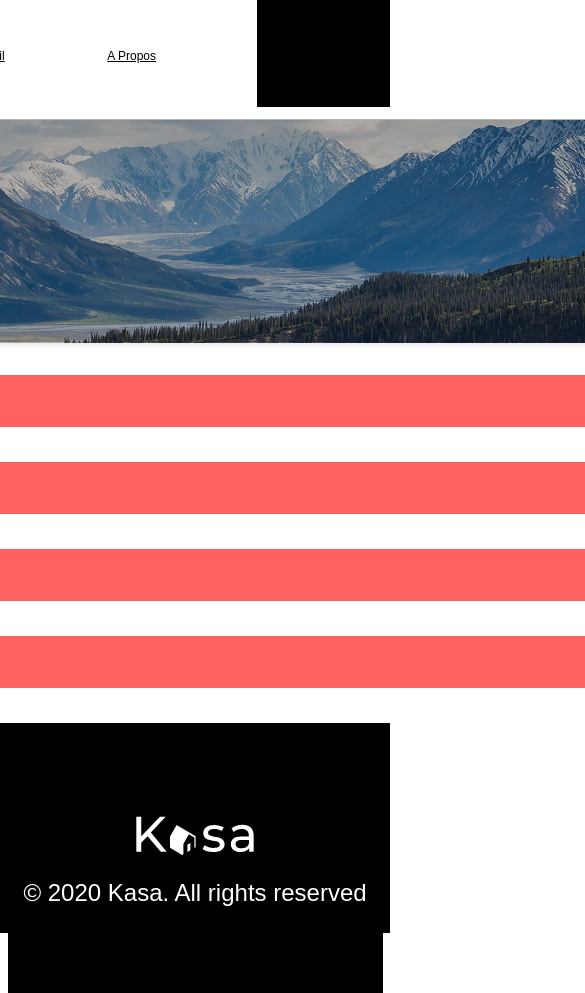
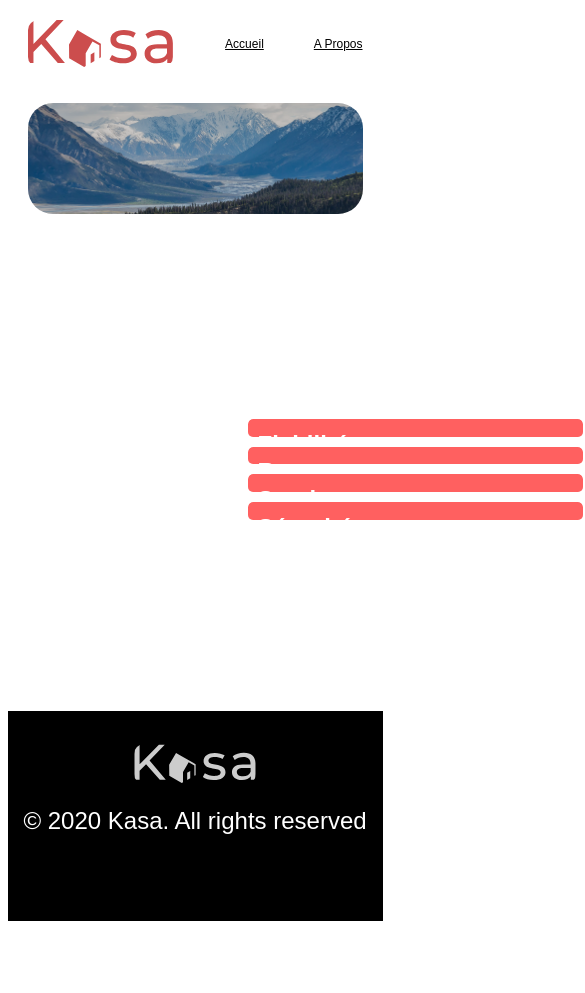
Before and after one commit to viejofacha/Kasa-API, a React (Vite) app in the folder my-react-app/: page /about in a window 390 px wide. Shown: the top 993 px of the page, 585 px wide, since content can reach past the window. After the commit the page ends 921 px from the top, so only its background shows below. Built offline with nearby package versions, Linux system fonts and the light colour scheme.

Commit message:
Feat: Correction d'un logement

```diff
--- a/my-react-app/src/App.css
+++ b/my-react-app/src/App.css
@@ -1,12 +1,13 @@
 #root {
   display: flex;
   justify-content: center;
-  /* max-width: 1440px; */
   margin: 0 auto;
   padding: 2rem;
   text-align: center;
+  @media screen and (max-width: 768px) {
+    height: 9000px;
 }
-
+}
 .logo {
   height: 6em;
   padding: 1.5em;
--- a/my-react-app/src/components/Collapse/collapse.css
+++ b/my-react-app/src/components/Collapse/collapse.css
@@ -5,8 +5,6 @@
   overflow: hidden;
   max-width: 1240px;
   width: 85%;
-  @media screen and (max-width: 768px) {
-    width: 100%;
 }
 .headCollapse {
   background: #ff6060;
@@ -21,9 +19,7 @@
   padding-left: 10px;
   padding-right: 10px;
   cursor: pointer;
-    @media screen and (max-width: 768px) {
-      /* height: 30px; */
-    }
+
   h3 {
     font-family: Arial, Helvetica, sans-serif;
     font-weight: 700;
@@ -31,7 +27,7 @@
     line-height: 143%;
     letter-spacing: 0%;
     vertical-align: middle;
-      color:white;
+    color: white;
   }
 
   .arrow {
@@ -39,10 +35,6 @@
     transition: transform 0.4s ease;
     height: 24px;
     width: 24px;
-      @media screen and (max-width: 768px) {
-        height: 18px;
-        width: 18px;
-      }
     &.down {
       transform: rotate(-180deg);
     }
@@ -65,13 +57,38 @@
   transition: all 0.6s ease-in-out;
   padding: 10px;
   padding-left: 1.5rem;
-    @media screen and (max-width: 768px) {
-      font-size: 14px;
-    }
   &.animate {
     opacity: 1;
     transform: translateY(0px);
     height: max-content;
   }
 }
+
+@media screen and (max-width: 768px) {
+  .collapse {
+    width: 335px;
+    height: 180px;
+    gap: 20px;
   }
+  .headCollapse {
+    background: #ff6060;
+    position: relative;
+    display: flex;
+    justify-content: space-between;
+    align-items: center;
+    border-radius: 5px;
+    overflow: hidden;
+    z-index: 1;
+    height: 52px;
+    padding-left: 10px;
+    padding-right: 10px;
+    cursor: pointer;
+  }
+  .paragraph {
+    font-size: 17px;
+  }
+  .arrow {
+    height: 18px;
+    width: 18px;
+  }
+}
--- a/my-react-app/src/components/logementCard/logementCard.css
+++ b/my-react-app/src/components/logementCard/logementCard.css
@@ -1,5 +1,4 @@
 .logement-card {
-  /* border: solid 2px ; */
   width: 340px;
   height: 340px;
   position: relative;
@@ -62,3 +61,22 @@
     padding-top: 0.8rem;
   }
 }
+@media screen and (max-width: 768px){
+  .logement-card {
+    width: 335px;
+    height: 255px;
+    position: relative;
+    top: -40px;
+    border-radius: 10px;
+    margin-top: 10px;
+  }
+  img {
+    width: 335px;
+    height: 255px;
+    object-fit: cover;
+    border-radius: 10px;
+    filter: brightness(0.8);
+  }
+
+
+}
--- a/my-react-app/src/components/logementGallery/logementGallery.css
+++ b/my-react-app/src/components/logementGallery/logementGallery.css
@@ -1,6 +1,5 @@
 .logement-gallery {
   width: 1234px;
-  /* height: 2750px; */
   background: #f6f6f6;
   border: 3px solid #f6f6f6;
   min-height: 50vh;
@@ -24,18 +23,14 @@
   @media screen and (max-width: 768px) {
     .logement-gallery{
     position: relative;
-    left: -220px;
-    top: 50px;
-    width: 340px;
+    left: -195px;
+    top: 30px;
+    width: 335px;
     height: 100%;
     grid-template-columns: 1fr;
     justify-items: center;
-    padding: 1rem;
-    margin-top: 1rem;
-    background-color: inherit; /* Suppression de la couleur d'arrière-plan */
-    > * {
-      /* Sélectionne tous les enfants directs */
-      width: 100%; /* Largeur de l'élément enfant */
-    }
+    background-color:transparent; /* Suppression de la couleur d'arrière-plan */
+    border: none;
+    gap: 20px;
   }
 }
--- a/my-react-app/src/index.css
+++ b/my-react-app/src/index.css
@@ -1,17 +1,14 @@
 :root {
-  /* position:relative; */
   top: -743px;
   left: -543px;
   gap: 50px;
-width: 100%;
+  width: 100%;
   font-family: system-ui, Avenir, Helvetica, Arial, sans-serif;
   line-height: 1.5;
   font-weight: 400;
-
   color-scheme: light dark;
   color: rgba(255, 255, 255, 0.87);
   background-color: white;
-
   font-synthesis: none;
   text-rendering: optimizeLegibility;
   -webkit-font-smoothing: antialiased;
@@ -35,7 +32,7 @@ body {
   place-items: center;
   min-width: 320px;
   min-height: 100vh;
-  background: black;
+  /* background: black; */
 }
 header {
   display: flex;
@@ -114,6 +111,7 @@ footer {
 }
 @media (prefers-color-scheme: light) {
   :root {
+
     color: #213547;
     background-color: #ffffff;
   }
--- a/my-react-app/src/layout/bannerAbout/bannerAbout.css
+++ b/my-react-app/src/layout/bannerAbout/bannerAbout.css
@@ -1,6 +1,6 @@
 .bannerAbout {
   height: 223px;
-  top: 13px;
+  top: 0px;
   left: 110px;
   position: relative;
   border-width: 1px;
@@ -29,8 +29,6 @@
   border-width: 1px;
   mix-blend-mode: Darken;
   background: #000000;
-  /* border: 1px solid #000000; */
-  /* box-shadow: 0px 4px 4px 0px #00000040; */
 }
 .banner_background {
   width: 1240px;
@@ -43,3 +41,32 @@
   mix-blend-mode: Darken;
   background: #000000;
 }
+@media screen and (max-width: 768px){
+  .bannerAbout {
+    width: 335px;
+    height: 111px;
+    top: -160px;
+    left: 0px;
+    position: relative;
+    border-width: 1px;
+    border-radius: 25px;
+  }
+
+  .imgBannerAbout {
+    width: 335px;
+    height: 111px;
+    top: 0px;
+    left: 0px;
+    position: relative;
+    opacity: 30;
+    border-radius: 25px;
+    border-width: 1px;
+    mix-blend-mode: Darken;
+    background: #000000;
+  }
+  .banner_background {
+    display: none;
+  }
+
+
+}
--- a/my-react-app/src/layout/bannerHome/bannerHome.css
+++ b/my-react-app/src/layout/bannerHome/bannerHome.css
@@ -46,10 +46,10 @@ h1 {
 @media screen and (max-width: 768px) {
   .banner {
     position: relative;
-    width: 410px;
+    width: 335px;
     height: 111px;
-    top: -4190px;
-    left: 200px;
+    top: -4242px;
+    left: 194px;
     border-radius: 10px;
   }
   h1 {
@@ -66,7 +66,7 @@ h1 {
   }
   .imgBanner {
     position: relative;
-    width: 410px;
+    width: 335px;
     height: 111px;
     border-radius: 10px;
     top: 0px;
--- a/my-react-app/src/layout/footer/footer.css
+++ b/my-react-app/src/layout/footer/footer.css
@@ -32,7 +32,7 @@
 @media screen and (max-width: 768px) {
   .footer {
     position: relative;
-    top: 60px;
+    top: 0px;
     left: 0px;
     width: 375px;
     height: 209px;
--- a/my-react-app/src/layout/header/header.css
+++ b/my-react-app/src/layout/header/header.css
@@ -1,5 +1,6 @@
 header {
   position: relative;
+  top: 0px;
   display: flex;
   flex-direction: row;
   left: 0px;
@@ -45,25 +46,30 @@ a {
 @media screen and (max-width: 768px) {
   header {
     position: relative;
-    left: 166px;
+    left: -0px;
     display: flex;
-    width: 400px;
+    width: 335px;
     height: 46.88px;
     flex-direction: row;
     flex-wrap: wrap;
-    justify-content: space-between;
-    align-items: center;
+    justify-content: space-around;
+    align-items: flex-end;
     align-content: space-around;
     top: 0px;
+    padding-left: 20px;
+    padding-right: 20px;
+    padding-top: 20px;
   }
   .logo {
     width: 145px;
     height: 46.88px;
   }
   .navbar__links {
+    display: flex;
+    justify-content: flex-end;
     width: 190px;
     height: 17px;
-    gap: 26px;
+    gap: 50px;
   }
   a {
     font-family: Arial, Helvetica, sans-serif;
--- a/my-react-app/src/pages/AboutPage/aboutPage.css
+++ b/my-react-app/src/pages/AboutPage/aboutPage.css
@@ -16,8 +16,28 @@
   width: 1023px;
   top: 45px;
   left: 220px;
-  gap: 25px;
+  gap: 0px;
   display: flex;
   flex-direction: column;
-  padding-bottom: 70px;
+  padding-bottom: 50px;
 }
+@media screen and (max-width: 768px) {
+  .about {
+    display: flex;
+    flex-direction: column;
+    width: 375px;
+    height: 623.88px;
+    top: 0px;
+    left: 0px;
+    flex-wrap: wrap;
+    align-content: center;
+    justify-content: center;
+  }
+  .valeurs{
+    position: relative;
+    width: 335px;
+    height: 111px;
+    /* top: 45px;
+  left: 220px; */
+  }
+}
--- a/my-react-app/src/pages/FicheLogement/ficheLogement.css
+++ b/my-react-app/src/pages/FicheLogement/ficheLogement.css
@@ -3,7 +3,7 @@
   flex-direction: column;
   flex: 1;
   width: 1240px;
-  min-height: 100vh;
+  /* min-height: 100vh; */
   margin: 0 auto;
   position: relative;
   left: 0px;
@@ -107,8 +107,9 @@ h3 {
   display: flex;
   align-items: flex-start;
   width: 1240px;
-  height: 40px;
+  /* height: 40px; */
   top: 20px;
+  bottom: 20px;
   left: 0px;
   gap: 76px;
 
--- a/my-react-app/src/pages/HomePage/homePage.css
+++ b/my-react-app/src/pages/HomePage/homePage.css
@@ -1,7 +1,6 @@
 .home-container {
   position: relative;
   width: 1440px;
-  /* border-radius: 25px; */
   left: 0px;
   gap: 50px;
   background: #ffffff;
@@ -24,12 +23,10 @@
   .home-container {
     display: flex;
     flex-direction: column;
-    width: 100%;
-    height: 8350.88px;
-    top: 50px;
+    width: 375px;
+    /* height: 8600px; */
+    top: 0px;
     left: 0px;
-    padding-top: 25px;
-    gap: 27px;
     flex-wrap: wrap;
     align-content: center;
     justify-content: center;
```
Lines whose indentation alone changed are shown as unchanged.
